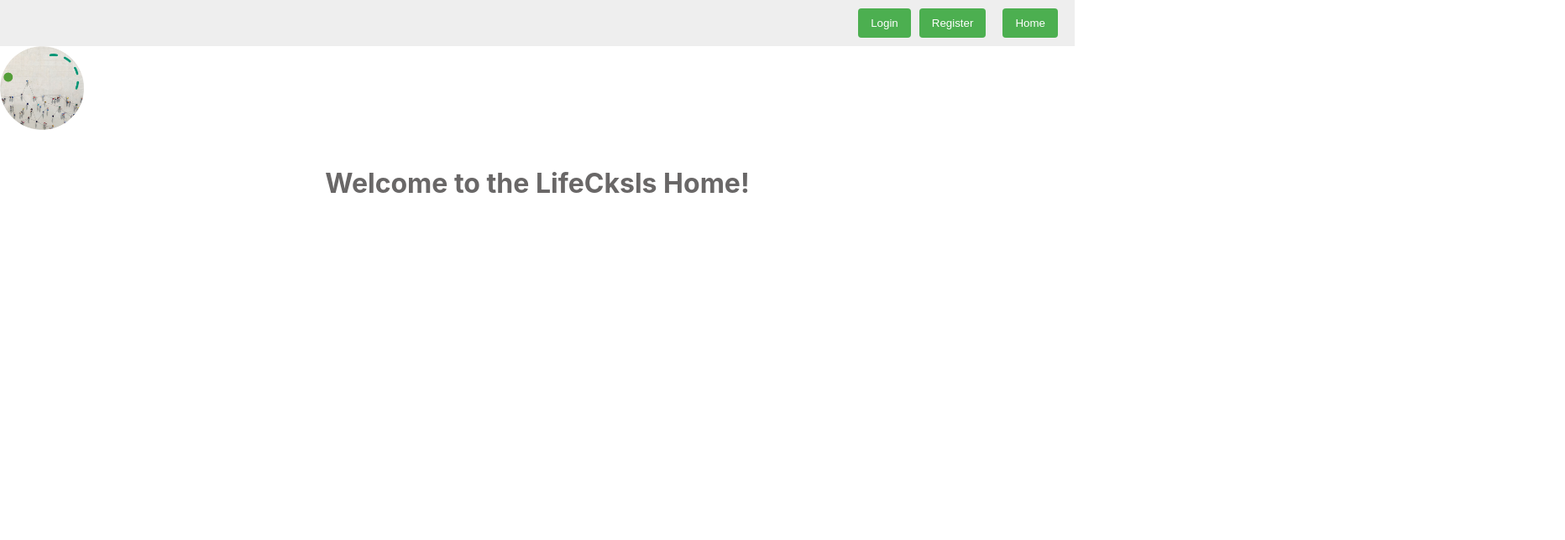
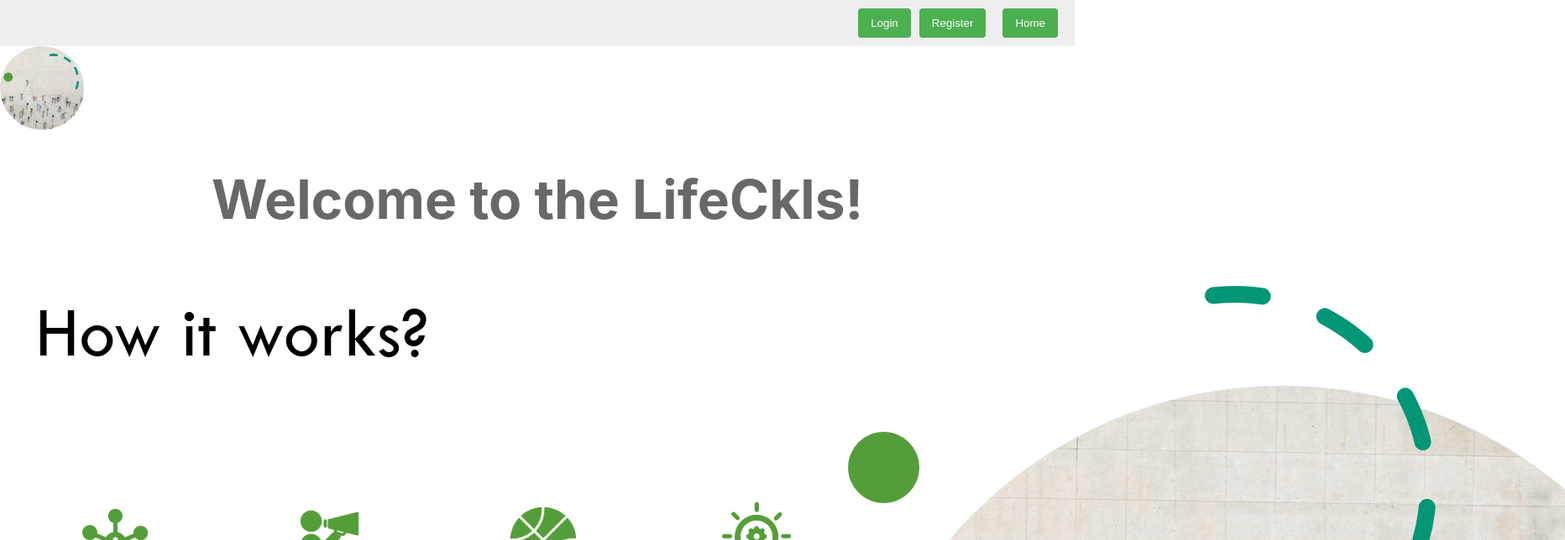
Before and after one commit to SatishRanjan/lifeCklsClient, a React (Create React App) app: page / in a window 1280 px wide. Shown: the top 644 px of the page at 84% size, 1864 px wide, since content can reach past the window. Built offline with nearby package versions, Linux system fonts and the light colour scheme.

Commit message:
User profile and other simple fixes

```diff
--- a/src/components/LifeCklsHomePage.js
+++ b/src/components/LifeCklsHomePage.js
@@ -1,11 +1,18 @@
-// RegistrationFormPage.js
 import React from 'react';
+import styled from 'styled-components';
+import homeImage from "../lifeCklsHome.png";
+
+const CenteredDiv = styled.div`
+  text-align: center;
+  font-size: 2em;
+`;
 
 const RegistrationFormPage = () => {
   return (
-    <div>
-      <h1 className="center-text">Welcome to the LifeCksls Home!</h1>
-    </div>
+    <CenteredDiv>
+      <h1 className="center-text">Welcome to the LifeCkls!</h1>
+      <img src={homeImage} alt="LifeCkls" />
+    </CenteredDiv>
   );
 };
 
--- a/src/components/LoginForm.js
+++ b/src/components/LoginForm.js
@@ -54,7 +54,7 @@ const LoginForm = ({ logIn }) => {
         </label>
         <br />
         <div style={{ display: 'flex', justifyContent: 'center' }}>
-          <button type="submit">Register</button>
+          <button type="submit">Login</button>
         </div>
       </form>
     </div>
--- a/src/components/Profile.js
+++ b/src/components/Profile.js
@@ -1,10 +1,17 @@
-// RegistrationFormPage.js
 import React from 'react';
+// JSON.parse(localStorage.getItem("user"))["UserName"]
 
 const ProfilePage = () => {
+    const user = JSON.parse(localStorage.getItem("user"));
+
+    // Set the desired color for the username
+    const usernameStyle = {
+        color: 'green',
+    };
+
     return (
         <div>
-            <h1 className="center-text">Welcome to the your profile page, this is work in progress!</h1>
+            <h1 className="center-text">Welcome <span style={usernameStyle}>"{JSON.parse(localStorage.getItem("user"))["userName"]}"</span> to your profile page, this page is still work in progress!</h1>
         </div>
     );
 };
```
Also changed, not shown: src/components/appmain.js (deleted, +0 -23 lines), src/lifeCklsHome.png (added).
